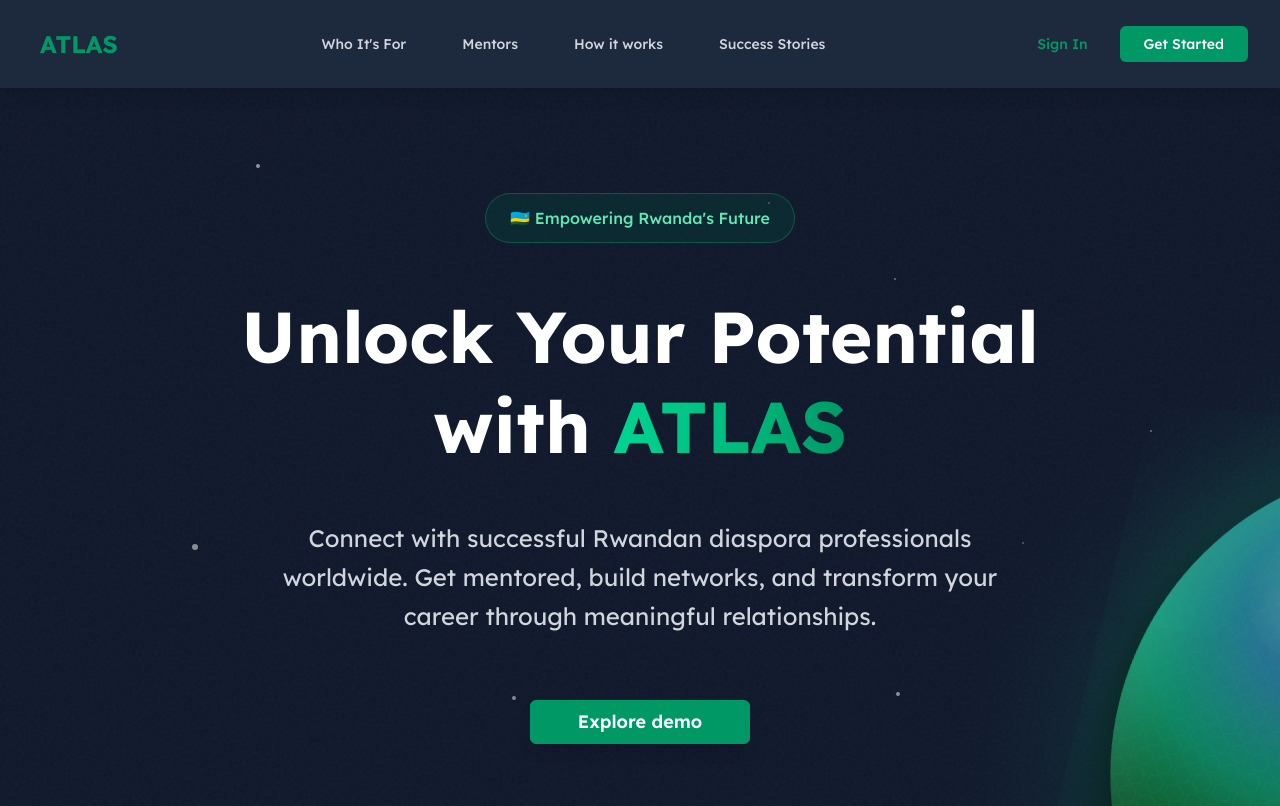
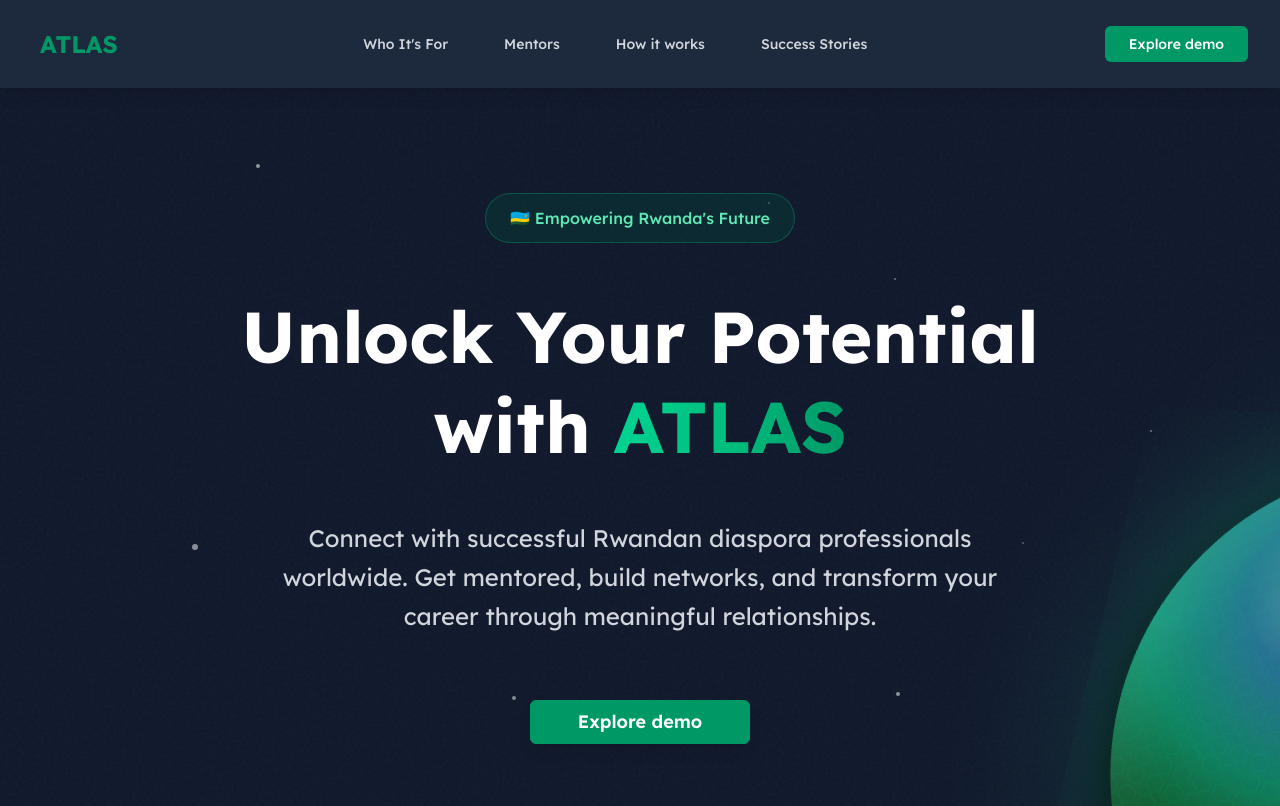
Before and after one commit to Hanki-C2U/hanki-web, a React (Vite) app: page / in a window 1280 px wide. Shown: the top 806 px of the page. Built offline with nearby package versions, Linux system fonts and the light colour scheme; sample sign-in values are in the browser's storage.

Commit message:
feat: add demo session functionality and update navigation buttons

```diff
--- a/src/components/AuthenticatedLanding.tsx
+++ b/src/components/AuthenticatedLanding.tsx
@@ -2,6 +2,7 @@ import { useState } from "react";
 import { Link, useNavigate } from "react-router";
 import { User, LogOut } from "lucide-react";
 import { useAuth } from "../contexts/AuthContext";
+import { startDemoSession } from "../lib/demoSession";
 
 export default function AuthenticatedLanding() {
   const [isMenuOpen, setIsMenuOpen] = useState(false);
@@ -12,6 +13,11 @@ export default function AuthenticatedLanding() {
 
   const handleSignOut = async () => {
     await signOut();
+  };
+
+  const openDemo = () => {
+    startDemoSession();
+    navigate("/auth/callback");
   };
 
   const navigateToDashboard = () => {
@@ -36,16 +42,14 @@ export default function AuthenticatedLanding() {
           {/* Logo */}
           <div className="flex items-center">
             <div className="flex-shrink-0">
-              <h1
+              <button
+                type="button"
                 className="text-2xl font-bold text-emerald-600 cursor-pointer focus:outline-none focus:ring-2 focus:ring-emerald-500 rounded px-2 py-1"
                 onClick={() => scrollToSection('hero')}
-                onKeyDown={(e) => e.key === 'Enter' && scrollToSection('hero')}
-                tabIndex={0}
-                role="button"
                 aria-label="Go to homepage"
               >
                 ATLAS
-              </h1>
+              </button>
             </div>
           </div>
 
@@ -146,13 +150,14 @@ export default function AuthenticatedLanding() {
               </div>
             </div>
           ) : (
-            <div className="hidden md:flex items-center space-x-4">
-              <Link to='login' className="text-emerald-600 hover:text-emerald-700 px-4 py-2 rounded-md text-sm font-medium">
-                Sign In
-              </Link>
-              <Link to='signup' className="bg-emerald-600 hover:bg-emerald-700 text-white px-6 py-2 rounded-md text-sm font-medium">
-                Get Started
-              </Link>
+            <div className="hidden md:flex items-center">
+              <button
+                type="button"
+                onClick={openDemo}
+                className="bg-emerald-600 hover:bg-emerald-700 text-white px-6 py-2 rounded-md text-sm font-medium"
+              >
+                Explore demo
+              </button>
             </div>
           )}
 
@@ -240,14 +245,13 @@ export default function AuthenticatedLanding() {
                 </div>
               ) : (
                 <div className="pt-4 pb-2 border-t border-slate-600">
-                  <div className="flex flex-col space-y-2">
-                    <Link to="/login" className="hover:bg-emerald-600/20 text-emerald-400 hover:text-emerald-300 px-3 py-2 rounded-md text-base font-medium text-left">
-                      Sign In
-                    </Link>
-                    <Link to="/signup" className="bg-emerald-600 hover:bg-emerald-700 text-white px-3 py-2 rounded-md text-base font-medium">
-                      Get Started
-                    </Link>
-                  </div>
+                  <button
+                    type="button"
+                    onClick={openDemo}
+                    className="w-full bg-emerald-600 hover:bg-emerald-700 text-white px-3 py-2 rounded-md text-base font-medium"
+                  >
+                    Explore demo
+                  </button>
                 </div>
               )}
             </div>
```
